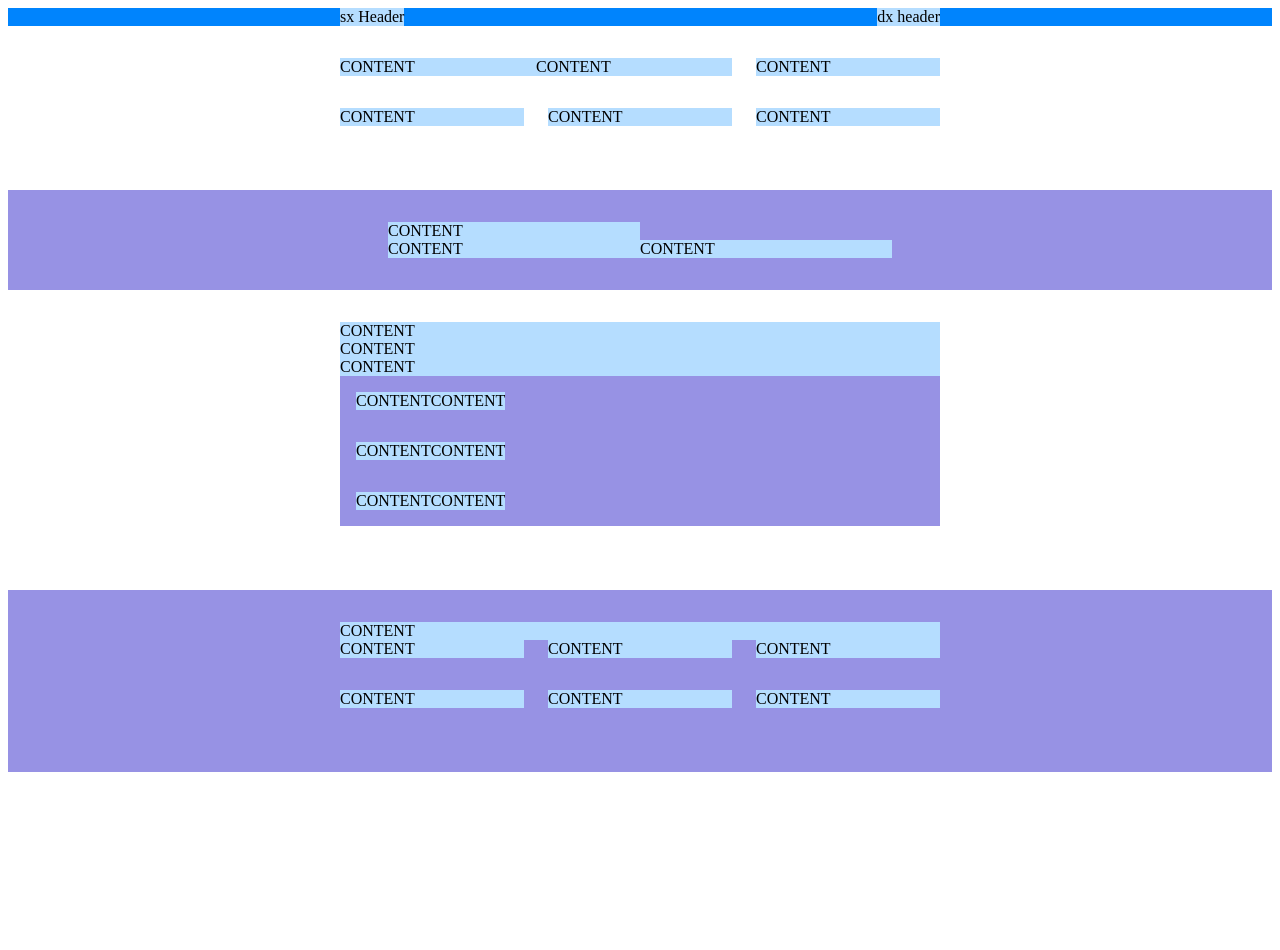
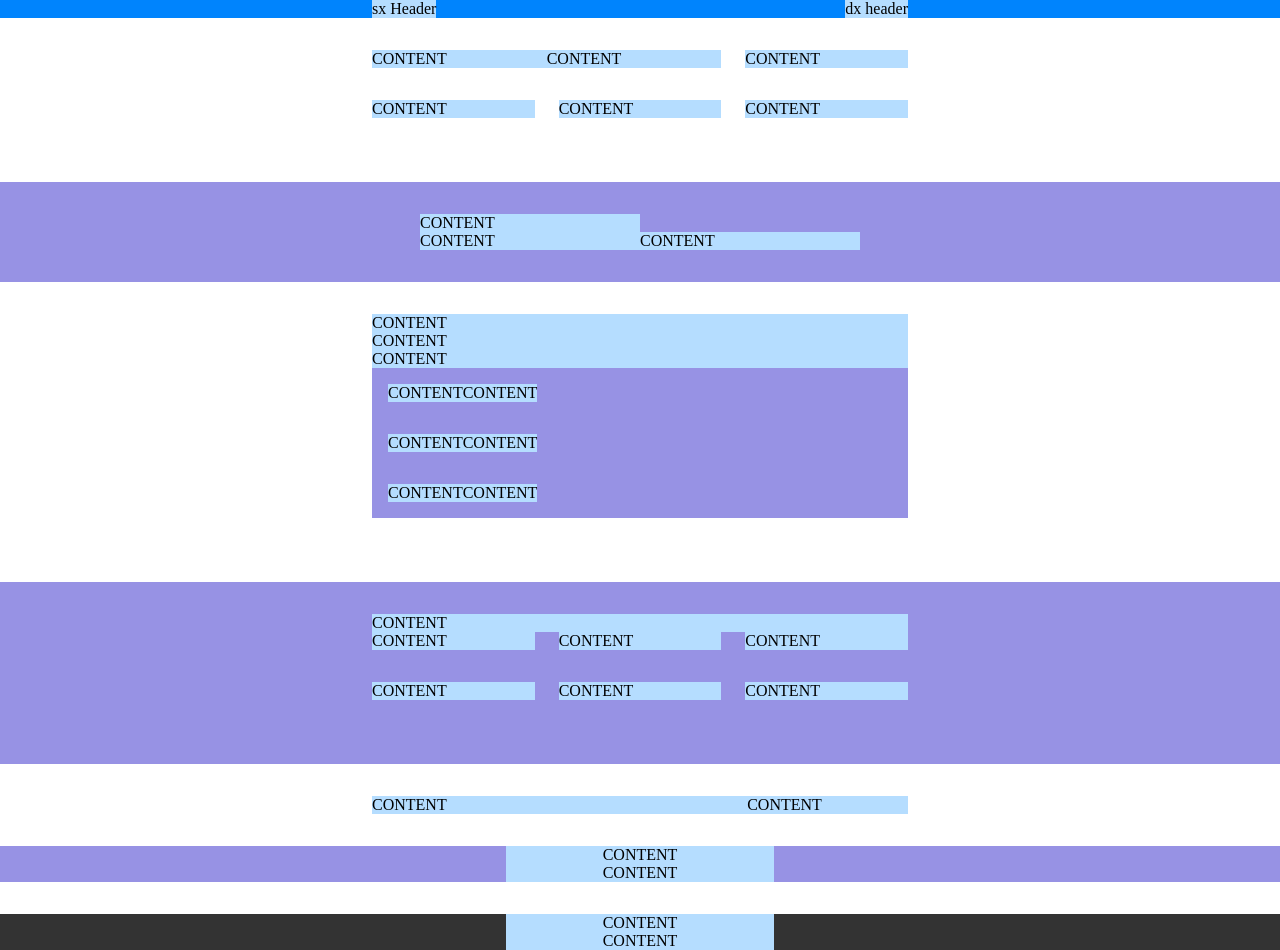
Before and after one commit to Gabr19/htmlcss-responsive-layout, a plain HTML site: page index.html in a window 1280 px wide. Before the commit the page ends 800 px from the top, so only its background shows below. Drawn offline with Linux system fonts and the light colour scheme.

Commit message:
fine struttura

```diff
--- a/css/style.css
+++ b/css/style.css
@@ -1,4 +1,4 @@
-Aa/* RESET */
+/* RESET */
 *{
     margin: 0;
     padding: 0;
@@ -133,7 +133,66 @@ header{
     background-color: var(--fisrt-light-color);
 }
 
+/* ABOUT-US */
 
+#about-us .container{
+    margin-top: var(--main-space);
+}
+
+#about-us .my-col{
+    display: flex;
+
+}
+
+#about-us .my-col div:first-child{
+    width: 70%;
+}
+
+#about-us .my-col div:not(:first-child){
+    width: 30%;
+}
+
+
+/* PRICING */
+
+#pricing {
+    background-color: var(--second-color);
+
+
+}
+
+#pricing .container{
+    display: flex;
+    margin-top: var(--main-space);
+    justify-content: center;
+
+}
+
+#pricing .container .my-row{
+    width: 50%;
+    text-align: center;
+}
+
+
+
+/* FOOTER */
+
+footer {
+    background-color: #333333;
+}
+
+
+footer .container{
+    display: flex;
+    margin-top: var(--main-space);
+    justify-content: center;
+
+}
+
+footer .container .my-row{
+    width: 50%;
+    text-align: center;
+}
 
 
 /* MEDIA QUERY */
--- a/index.html
+++ b/index.html
@@ -175,13 +175,57 @@
                     </div>
                 </div>
             </div>
+        </section>
+
+        <section id="about-us">
+            <div class="container">
+                <div class="my-row">
+                    <div class="my-col">
+                        <div class="box-debug">
+                            CONTENT
+                        </div>
+                        <div class="box-debug">
+                            CONTENT
+                        </div>
+                    </div>
+                </div>
+            </div>
+        </section>
+
+
+<!-- PRICING -->
+        <section id="pricing">
+            <div class="container">
+                <div class="my-row">
+                    <div class="my-col">
+                        <div class="box-debug">
+                            CONTENT
+                        </div>
+                        <div class="box-debug">
+                            CONTENT
+                        </div>
+                    </div>
+                </div>
+            </div>
 
         </section>
+
 
     </main>
 
     <footer>
-
+        <div class="container">
+            <div class="my-row">
+                <div class="my-col">
+                    <div class="box-debug">
+                        CONTENT
+                    </div>
+                    <div class="box-debug">
+                        CONTENT
+                    </div>
+                </div>
+            </div>
+        </div>
     </footer>
 
 </body>
```
